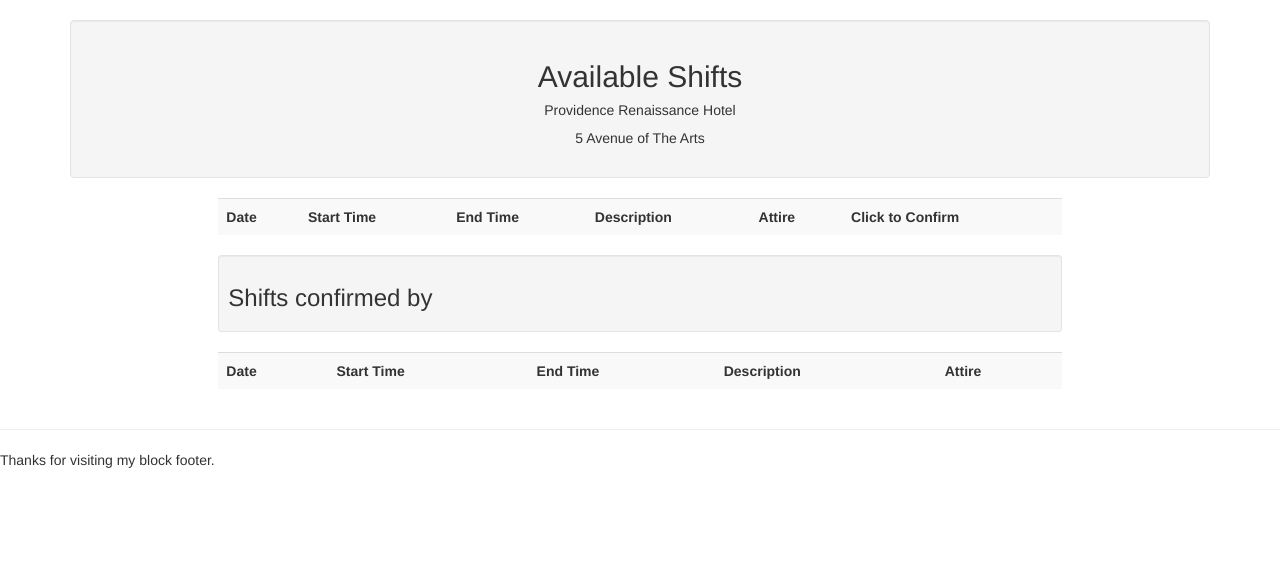
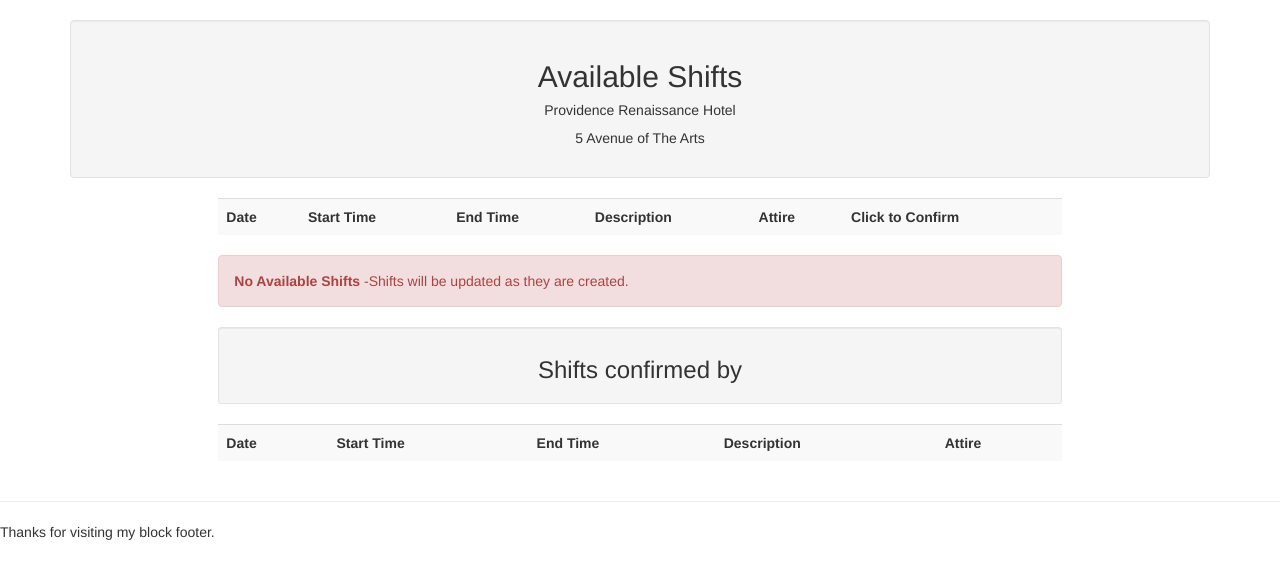
Before and after one commit to TenaciousBirdofPrey/OpenShifts, a Django app: page / in a window 1280 px wide. Shown: the part 52-631 px from the top of the page. Run offline with Django 3.2, Linux system fonts and the light colour scheme; a user stored in the database is signed in; data comes from the database, SQL or seed files in the repository; both versions use the stored data as it was after the commit; lists and menus that the app fills with data are empty; some libraries are stand-ins or nearby versions.

Commit message:
add no available shifts alert

```diff
--- a/OpenShift/OpenShift/templates/open_shifts.html
+++ b/OpenShift/OpenShift/templates/open_shifts.html
@@ -17,6 +17,9 @@
     <th>Click to Confirm</th>
   </tr>
 
+
+
+
   {% for shift in shifts %}
     <tr>
       <td><a href="shift/{{shift.id}}">{{ shift.date}}</a> </td>
@@ -26,14 +29,21 @@
       <td> {{ shift.attire}}</td>
        <td> <a href="shift/{{shift.id}}" class="btn btn-success" role="button">Confirm</a></td>
     </tr>
-  {% endfor%}
 
-
+{% endfor%}
 
 </table>
 
+
+    <!-- no shifts available -->
+    {% if not shifts %}
+    <div class="alert alert-danger">
+    <strong>No Available Shifts</strong> -Shifts will be updated as they are created.
+    </div>
+    {% endif %}
+
 <div class="well well-sm">
-<h3> Shifts confirmed by {{ user.get_full_name }} </h3>
+<h3 class="text-center"> Shifts confirmed by {{ user.get_full_name }} </h3>
 </div>
 
  <table class = "table table-striped ">
```
Also changed, not shown: OpenShift/db.sqlite3.
